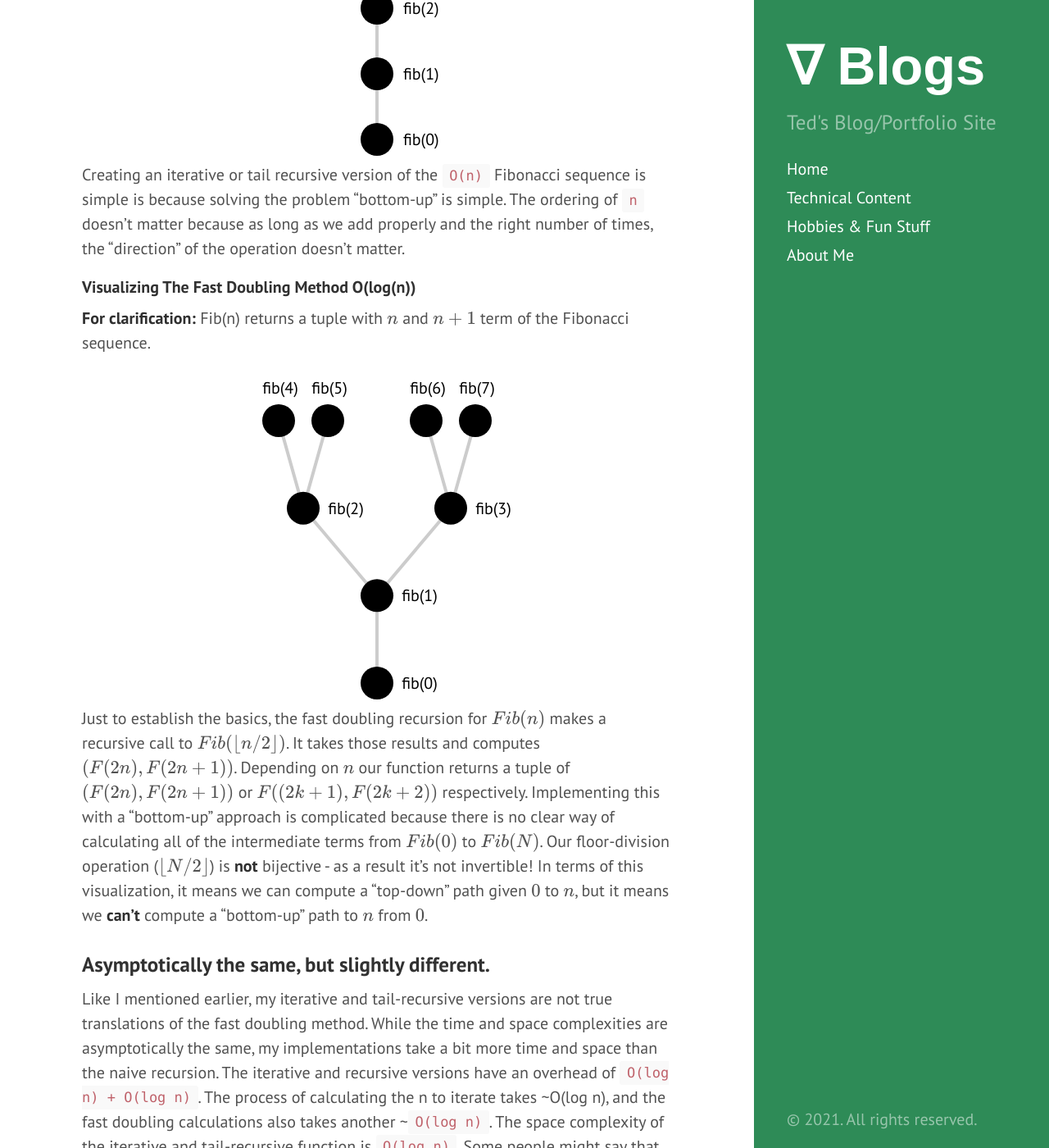
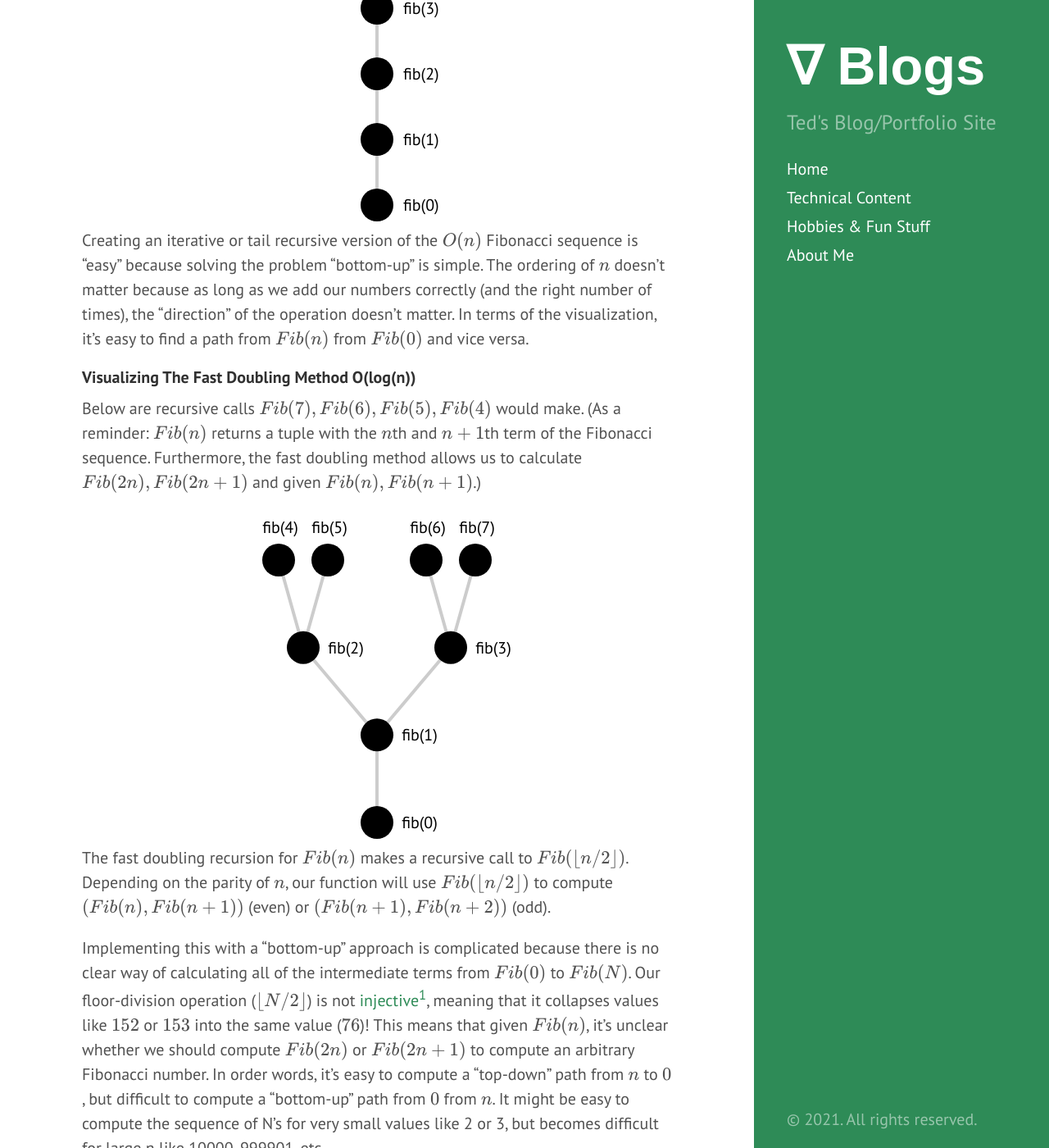
Before and after one commit to tedkim97/tedkim97.github.io, a Jekyll site: the page built from _posts/2020-12-27-fibonacci_fde_variations.md, in a window 1280 px wide and 1400 px high, scrolled down 6775 px. Shown: the whole window at 82% size. Built offline with Jekyll 4.4.1, drawn with Linux system fonts in a browser that asks for light colours; formulas are drawn with MathJax 3; some of the changed text lies outside the part shown.

Commit message:
updated blog

````diff
--- a/_posts/2020-12-27-fibonacci_fde_variations.md
+++ b/_posts/2020-12-27-fibonacci_fde_variations.md
@@ -21,12 +21,12 @@ tags:
 ---
 
 # Introduction
-As a programming exercise, I like to implement the iterative and tail-recursive versions of recursive functions (even if the language doesn't support [Tail Call Optimizations](https://en.wikipedia.org/wiki/Tail_call). This isn't necessarily a rewarding habit, but I just find it fun. [After critiquing a medium post about "the new fastest Fibonacci sequence"]({% link _posts/2020-12-13-fib_critique.md %}), I decided to try to write the fast doubling method for computing the Fibonacci sequence as iteratively and tail-recursively. This was one of the more complicated recursions I've converted, and I'll try to explain why. [If you just want to see the code, here's the repo.](https://github.com/tedkim97/fibonacci-fd-comparisons)
+As a programming exercise, I like to implement the iterative and tail-recursive versions of recursive functions (even if the language doesn't support [Tail Call Optimizations](https://en.wikipedia.org/wiki/Tail_call). This isn't really a rewarding habit, but I just find it fun. [After critiquing a medium post about "the new fastest Fibonacci sequence"]({% link _posts/2020-12-13-fib_critique.md %}), I decided to try to write the fast doubling algorithm iteratively and tail-recursively. This was one of the more complicated recursions I've converted, and I'll try to explain why. [If you just want to see the code, here's the repo.](https://github.com/tedkim97/fibonacci-fd-comparisons)
 
-As a quick spoiler/note - my implementations are not *true* translations of the naive recursion. While their time and space complexities are **asymptotically** the same, the runtime complexities of my implementation are O(log(n)) + O(log(n)) rather than O(log(n)). Furthermore, my versions take a bit more space.
+As a quick spoiler/note - my implementations are not *true* translations of the naive recursion. While their time and space complexities are **asymptotically** the same, the runtime complexities of my implementation are $ O(log(n)) + O(log(n)) $ rather than $ O(log(n)) $. Although the python iterative/tail-recursive implementations were faster then the recursive method. The trade-off is that, my versions take a bit more memory.
 
 ### What is Tail Call Recursion? What is Tail Call Optimization (TCO)?
-In a very quick and over-simplified way, [Tail Call Recursion](https://en.wikipedia.org/wiki/Tail_call) is a special recursive case where the last subroutine of a function is a call to itself. A very popular example is recursions for factorial. While a recursive version of the factorial function looks like this:
+In an over-simplified description, [Tail Call Recursion](https://en.wikipedia.org/wiki/Tail_call) is a special recursive case where the last subroutine of a function is a call to itself. A very popular example is recursions for factorial. While a recursive version of the factorial function looks like this:
 
 ```c
 int fac(int n){
@@ -51,11 +51,11 @@ The reason why we might want this tail call recursion is because our compiler/in
 
 ```asm
 fac:
-... ; other stuff
+... // other stuff that we can ignore
 .L15:
   .cfi_restore_state
   leal  -2(%rbx), %edi
-  call  fac ; RECURSION HERE
+  call  fac // RECURSION HERE
 ```
 
 ```asm
@@ -63,13 +63,14 @@ fac_tr:
 .LFB13:
   .cfi_startproc
   testl %edi, %edi
-... ; NO RECURSION HERE (you can check for yourself)
+... // NO RECURSION HERE (but feel free to compile and check)
 ```
 
 # Implementations
-I've programmed my implementations in C, C#, and Python (I might do Haskell or F# later). My first version was written in Python, but CPython provides no TCO optimizations! The second version was written in C because the gcc compiler provides optimizations on sibling and tail recursive calls, but the algorithm only produces wrong answers as the unsigned 64-bit integer overflows (I know that C also has Big Integer libraries - I just didn't feel like it). For my third implementation I decided on C# because it provides high-level abstractions like `BigInteger` with optimizations from the JIT.
+I've programmed my implementations in C, C#, and Python (I might do Haskell or F# later). My first version was written in Python, but CPython provides no TCO optimizations! The second version was written in C because the gcc compiler provides optimizations on sibling and tail recursive calls, but the algorithm only produces wrong answers as the unsigned 64-bit integer overflows (I know people provide Big Integer libraries - I just didn't feel like using it). For my third implementation I decided on C# because it provides high-level abstractions like standard library `BigInteger` with optimizations from the JIT.
 
-I'll just share the python versions because it's the simplest to understand. [The others are on a git repo](https://github.com/tedkim97/fibonacci-fd-comparisons).
+I'll display the python snippets because it's the simplest to understand. [The others (along with performance benchmarks) are on a git repo](https://github.com/tedkim97/fibonacci-fd-comparisons).
+
 ```python
 # Tail Recursive Fast Double Exponentiation - O(log n)
 def _fib_fd_tail_recursive(n: int, listn: list, ind: int):
@@ -165,7 +166,7 @@ fib_fd_tr(100000) => 4.225305200000008
 ```
 
 # Complications In Translation
-You might be wondering why my implementations look so complicated when they come from a [clean recursion this guy provides](https://www.nayuki.io/page/fast-fibonacci-algorithms). After all, the `O(n)` solution has a simple iterative and tail recursive forms. Why shouldn't the fast doubling method have one too?
+You might be wondering why my implementations look so complicated and ugly, especially when they come from a [clean recursion this guy provides](https://www.nayuki.io/page/fast-fibonacci-algorithms). The `O(n)` algorithm has a simple iterative and tail recursive forms - why shouldn't the fast doubling method have one too?
 
 ```python
 # Simple Iteration - O(n)
@@ -184,19 +185,28 @@ def fib_tail_recursive(n: int, n0, n1):
 ```
 
 ### Why isn't there a simple solution?
-Let's understand the complications of "bottom-up" algorithm writing by *visualizing (wow so cool)* recursions of the naive and fast doubling method!
+Let's understand the complications of writing a "bottom-up" algorithm by visualizing recursions of the `O(n)` recursion and fast doubling method!
 
 #### Visualizing O(n) Tail Recursion
+Below are recursive calls $Fib(7)$ would make.
+
 {% include fib_naive_vis.html %}
 
-Creating an iterative or tail recursive version of the `O(n)` Fibonacci sequence is simple is because solving the problem "bottom-up" is simple. The ordering of `n` doesn't matter because as long as we add properly and the right number of times, the "direction" of the operation doesn't matter.
+Creating an iterative or tail recursive version of the $O(n)$ Fibonacci sequence is "easy" because solving the problem "bottom-up" is simple. The ordering of $n$ doesn't matter because as long as we add our numbers correctly (and the right number of times), the "direction" of the operation doesn't matter. In terms of the visualization, it's easy to find a path from $Fib(n)$ from $Fib(0)$ and vice versa.
 
 #### Visualizing The Fast Doubling Method O(log(n))
-**For clarification:** Fib(n) returns a tuple with $n$ and $n+1$ term of the Fibonacci sequence.
+Below are recursive calls $Fib(7), Fib(6), Fib(5), Fib(4)$ would make. (As a reminder: $Fib(n)$ returns a tuple with the $n$th and $n+1$th term of the Fibonacci sequence. Furthermore, the fast doubling method allows us to calculate $Fib(2n), Fib(2n+1)$ and given $Fib(n), Fib(n+1)$.)
 
 {% include fib_fd_vis.html %}
 
-Just to establish the basics, the fast doubling recursion for $Fib(n)$ makes a recursive call to $Fib(\left \lfloor n / 2 \right \rfloor)$. It takes those results and computes $(F(2n), F(2n+1))$. Depending on $n$ our function returns a tuple of $(F(2n), F(2n+1))$ or $F((2k+1), F(2k+2))$ respectively. Implementing this with a "bottom-up" approach is complicated because there is no clear way of calculating all of the intermediate terms from $Fib(0)$ to $Fib(N)$. Our floor-division operation ($\left \lfloor N / 2 \right \rfloor$) is **not** bijective - as a result it's not invertible! In terms of this visualization, it means we can compute a "top-down" path given $0$ to $n$, but it means we **can't** compute a "bottom-up" path to $n$ from $0$.
+The fast doubling recursion for $Fib(n)$ makes a recursive call to $Fib(\left \lfloor n / 2 \right \rfloor)$. Depending on the parity of $n$, our function will use $Fib(\left \lfloor n / 2 \right \rfloor)$ to compute $(Fib(n), Fib(n+1))$ (even) or $(Fib(n+1), Fib(n+2))$ (odd).
+
+Implementing this with a "bottom-up" approach is complicated because there is no clear way of calculating all of the intermediate terms from $Fib(0)$ to $Fib(N)$. Our floor-division operation ($\left \lfloor N / 2 \right \rfloor$) is not [injective](https://en.wikipedia.org/wiki/Injective_function)[^1], meaning that it collapses values like $152$ or $153$ into the same value ($76$)! This means that given $Fib(n)$, it's unclear whether we should compute $Fib(2n)$ or $Fib(2n+1)$ to compute an arbitrary Fibonacci number. In order words, it's easy to compute a "top-down" path from $n$ to $0$, but difficult to compute a "bottom-up" path from $0$ from $n$. It might be easy to compute the sequence of N's for very small values like 2 or 3, but becomes difficult for large n like 10000, 999901, etc.
+
+In terms of this visualization, it's easy to figure out a path from any node on the tree to the root $0$ (just divide by 2), but difficult to start at 0 and reach an arbitrary node.
+
+[^1]: Therefore not bijective - ohohoho.
+
 
 ### Asymptotically the same, but slightly different.
 Like I mentioned earlier, my iterative and tail-recursive versions are not true translations of the fast doubling method. While the time and space complexities are asymptotically the same, my implementations take a bit more time and space than the naive recursion. The iterative and recursive versions have an overhead of `O(log n) + O(log n)`. The process of calculating the n to iterate takes \~O(log n), and the fast doubling calculations also takes another \~`O(log n)`. The space complexity of the iterative and tail-recursive function is `O(log n)`. Some people might say that the space complexity of the naive fast doubling algorithm is `O(1)`, but if you factor in memory taken on the stack, then the space complexities are the same. Although my tail recursive version requires takes more parameters (and a bit more memory as a result).
@@ -249,4 +259,4 @@ fib_fde_tail_recursive:
 ```
 
 # Conclusion
-This was a lot of work for such little payoff.
+This was a lot of work for a small payoff.
````
Also changed, not shown: other parts of _posts/2020-12-27-fibonacci_fde_variations.md (+1 -1 lines).
